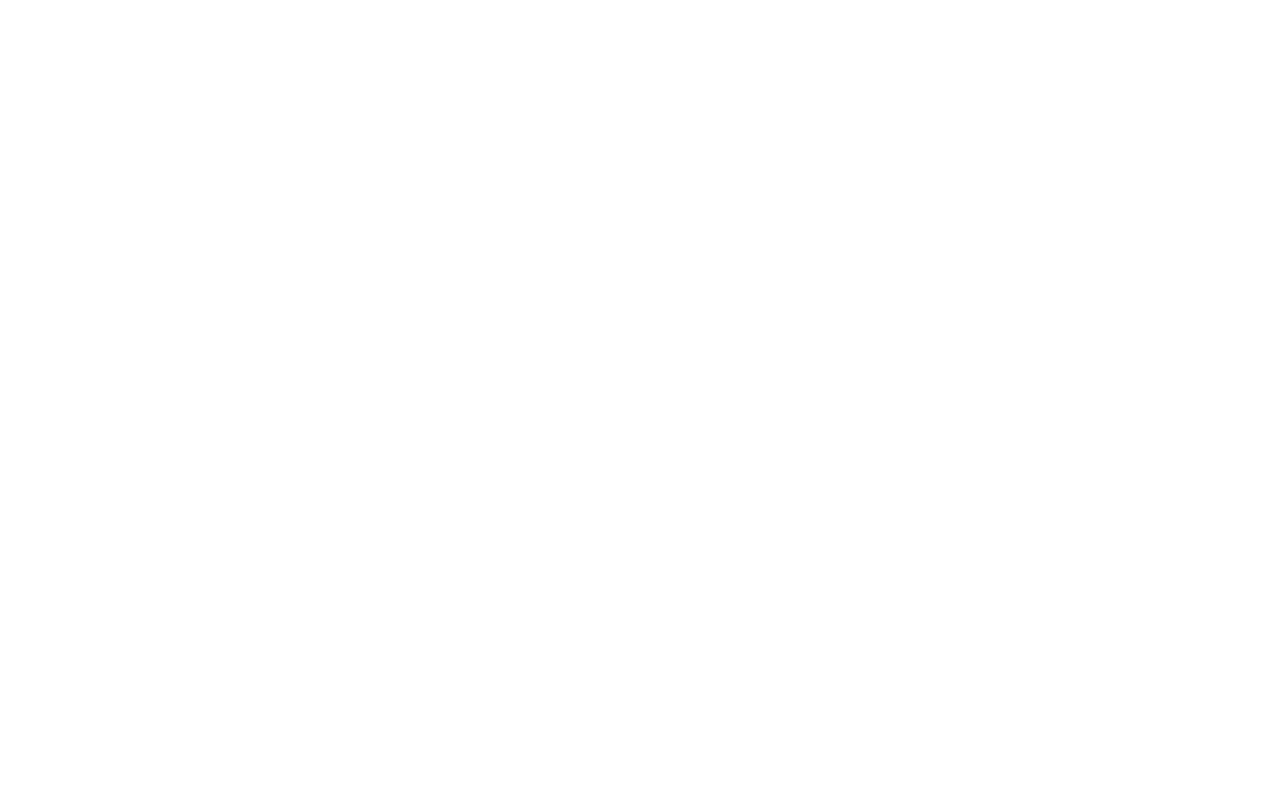
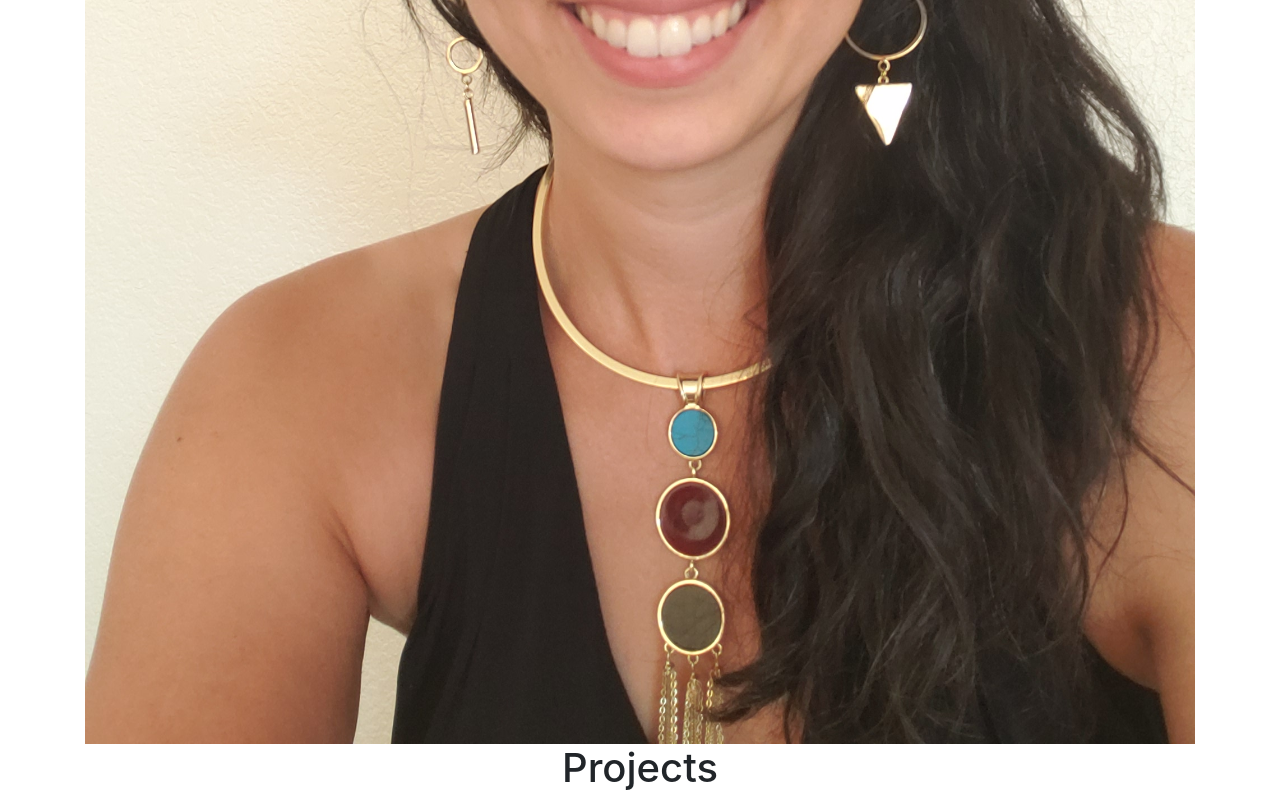
Before and after one commit to kelseyshiba/mywebsite, a React (Create React App) app: page /projects in a window 1280 px wide. Shown: the part 776-1576 px from the top of the page. Before the commit the page ends 800 px from the top, so only its background shows below. Built offline with nearby package versions, Linux system fonts and the light colour scheme.

Commit message:
added components blog, app, contact, header, proj

```diff
--- a/src/App.js
+++ b/src/App.js
@@ -2,16 +2,23 @@
 import NavBar from './components/NavBar.js'
 import MainContainer from './components/MainContainer.js';
 import About from './components/About.js';
+import Contact from './components/Contact.js';
+import Projects from './components/Projects.js';
+import Blog from './components/Blog.js';
 import { Switch, Route } from 'react-router-dom';
-
+import HeaderImage from './components/HeaderImage.js'
 
 function App() {
   return (
     <div className="App">
       <div id="navbar"><NavBar /></div>
+      <div><HeaderImage /></div>
       <Switch>
         <Route exact path='/' component={MainContainer}/>
         <Route exact path='/about'component={About}/>
+        <Route exact path='/projects'component={Projects}/>
+        <Route exact path='/contact'component={Contact}/>
+        <Route exact path='/blog'component={Blog}/>
       </Switch>
     </div>
   );
--- /dev/null
+++ b/src/components/Blog.js
@@ -0,0 +1,9 @@
+import React from 'react';
+
+const Blog = () => {
+    return(
+        <div><h1>Blog</h1></div>
+    )
+}
+
+export default Blog;
--- /dev/null
+++ b/src/components/Contact.js
@@ -0,0 +1,9 @@
+import React from 'react';
+
+const Contact = () => {
+    return (
+        <div><h1>Contact Me here</h1></div>
+    )
+}
+
+export default Contact;
--- /dev/null
+++ b/src/components/HeaderImage.js
@@ -0,0 +1,12 @@
+import React from 'react';
+import Image from 'react-bootstrap/Image';
+
+const HeaderImage = () => {
+    return(
+        <div className='container'>
+        <Image src='/images/shiba.jpg' fluid/>
+        </div>
+    )
+}
+
+export default HeaderImage;
--- /dev/null
+++ b/src/components/Projects.js
@@ -0,0 +1,9 @@
+import React from 'react';
+
+const Projects = () => {
+    return (
+        <div><h1>Projects</h1></div>
+    )
+}
+
+export default Projects;
```
Also changed, not shown: public/images/shiba.jpg (added), 1 other file (tests, documents, lock files or other folders).
